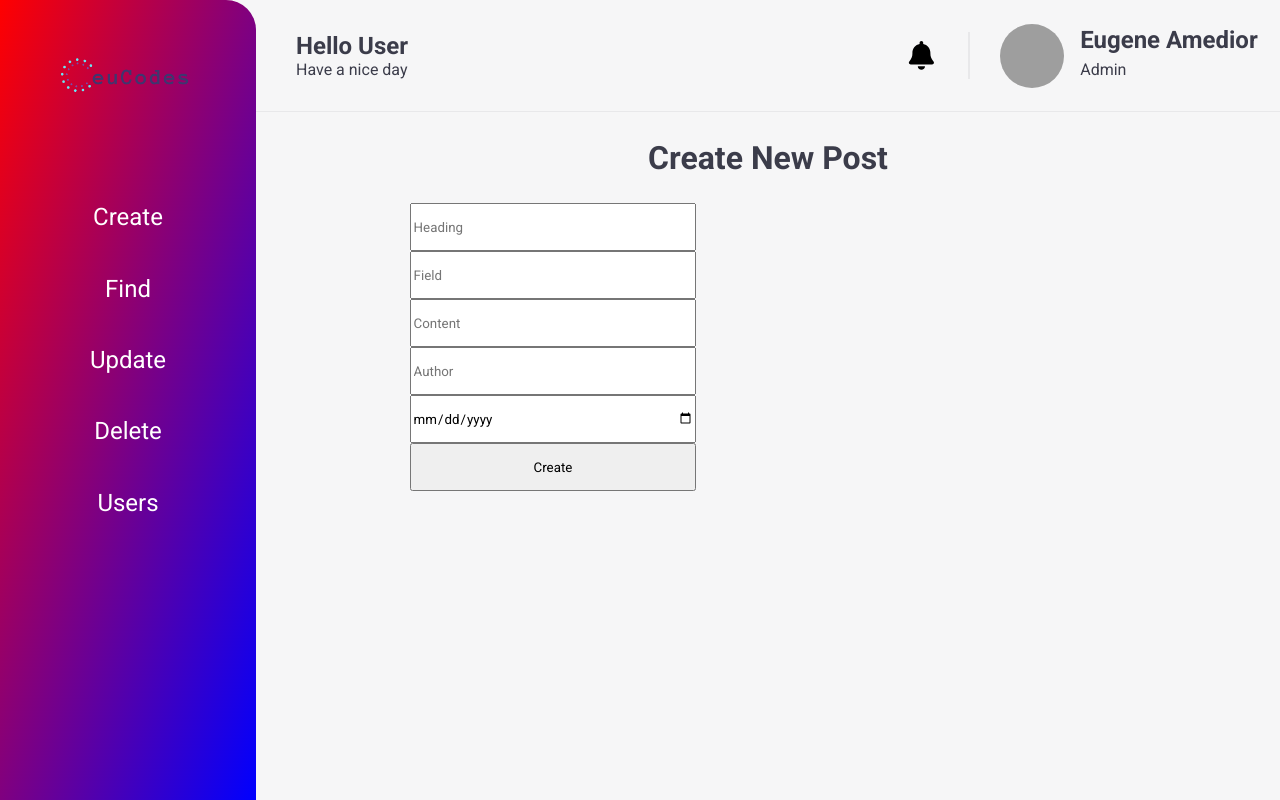
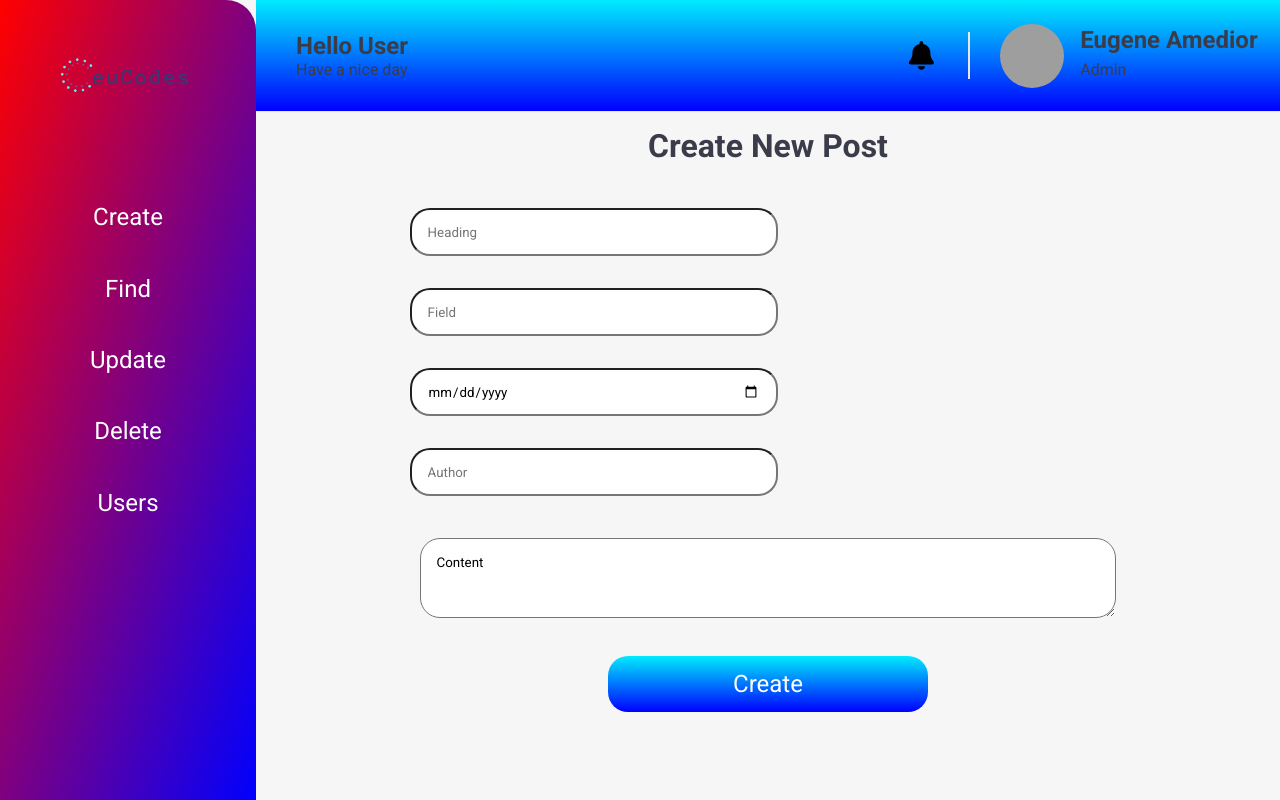
Before and after one commit to Eugene-ak/blog-app, a React (Create React App) app: page /admin/createPost in a window 1280 px wide. Built offline with nearby package versions, Linux system fonts and the light colour scheme; grey boxes are pictures that could not be loaded; the HTML template or start-up script is replaced by a standard one.

Commit message:
Working on cms

```diff
--- a/src/cms/CreateBlogPage.jsx
+++ b/src/cms/CreateBlogPage.jsx
@@ -5,11 +5,13 @@ const CreateBlogPage = () => {
     <main className='create-page'>
       <h1>Create New Post</h1>
       <form className="create-form">
-        <input type='text' placeholder='Heading'/>
-        <input type='text' placeholder='Field'/>
-        <input type='text' placeholder='Content'/>
-        <input type='text' placeholder='Author'/>
-        <input type='date' />
+        <div>
+          <input type='text' placeholder='Heading' />
+          <input type='text' placeholder='Field' />
+          <input type='date' />
+          <input type='text' placeholder='Author' />
+          <textarea type='text' placeholder='Content'>Content</textarea>
+        </div>
         <input type='submit' name='create' value={"Create"} />
       </form>
     </main>
--- a/src/stylesheets/createBlog.styles.css
+++ b/src/stylesheets/createBlog.styles.css
@@ -8,16 +8,56 @@ main.create-page {
 
 main.create-page h1 {
   font-size: 2rem;
+  margin: 15px auto;
 }
 
 form.create-form {
   width: 100%;
+  height: 70vh;
   display: flex;
   flex-direction: column;
-  justify-content: space-evenly;
+  justify-content: center;
+  align-items: center;
+  gap: 3rem;
+  margin: 0 auto;
 }
 
-form.create-form input {
-  width: 40%;
+form.create-form div {
+  width: 100%;
+  height: 50vh;
+  display: flex;
+  flex-direction: row;
+  flex-wrap: wrap;
+  justify-content: flex-start;
+  align-items: center;
+  gap: 2rem;
+}
+
+form.create-form div input {
+  width: 23rem;
   height: 3rem;
+  border-radius: 20px;
+  padding: 1rem;
 }
+
+form.create-form div textarea {
+  width: 100%;
+  height: 5rem;
+  border-radius: 20px;
+  padding: 1rem;
+  margin: 10px;
+}
+
+form.create-form input[type="submit"] {
+  width: 20rem;
+  height: 3.5rem;
+  border-radius: 20px;
+  font-size: 1.5rem;
+  border: none;
+  color: var(--primary-color);
+  background-image: linear-gradient(rgb(0, 236, 253), blue);
+}
+
+form.create-form input[type="submit"]:hover {
+  background-image: linear-gradient(red, blue);
+}
--- a/src/stylesheets/dashboard.styles.css
+++ b/src/stylesheets/dashboard.styles.css
@@ -76,6 +76,7 @@
   align-items: center;
   justify-content: space-between;
   border-bottom: 1px solid var(--card-border-color);
+  background-image: linear-gradient(rgb(0, 236, 253), blue);
 }
 
 header .user-message {
```
